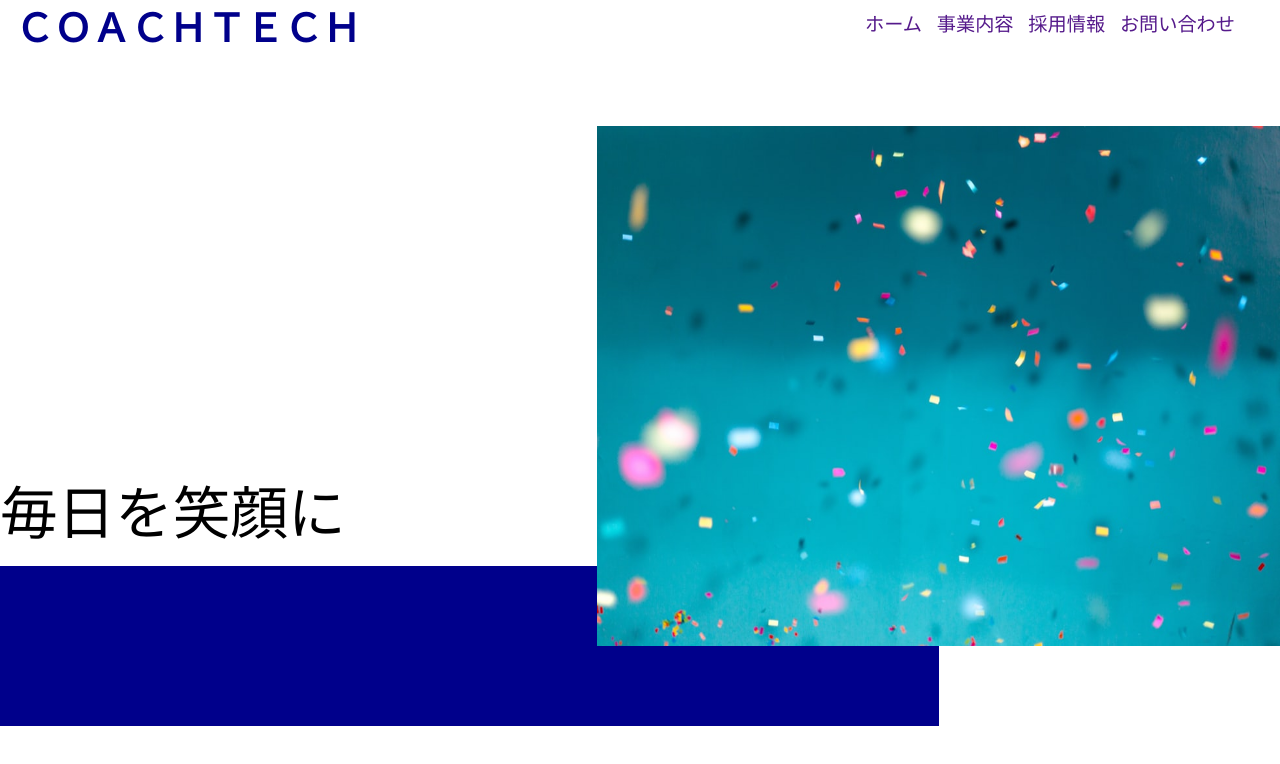
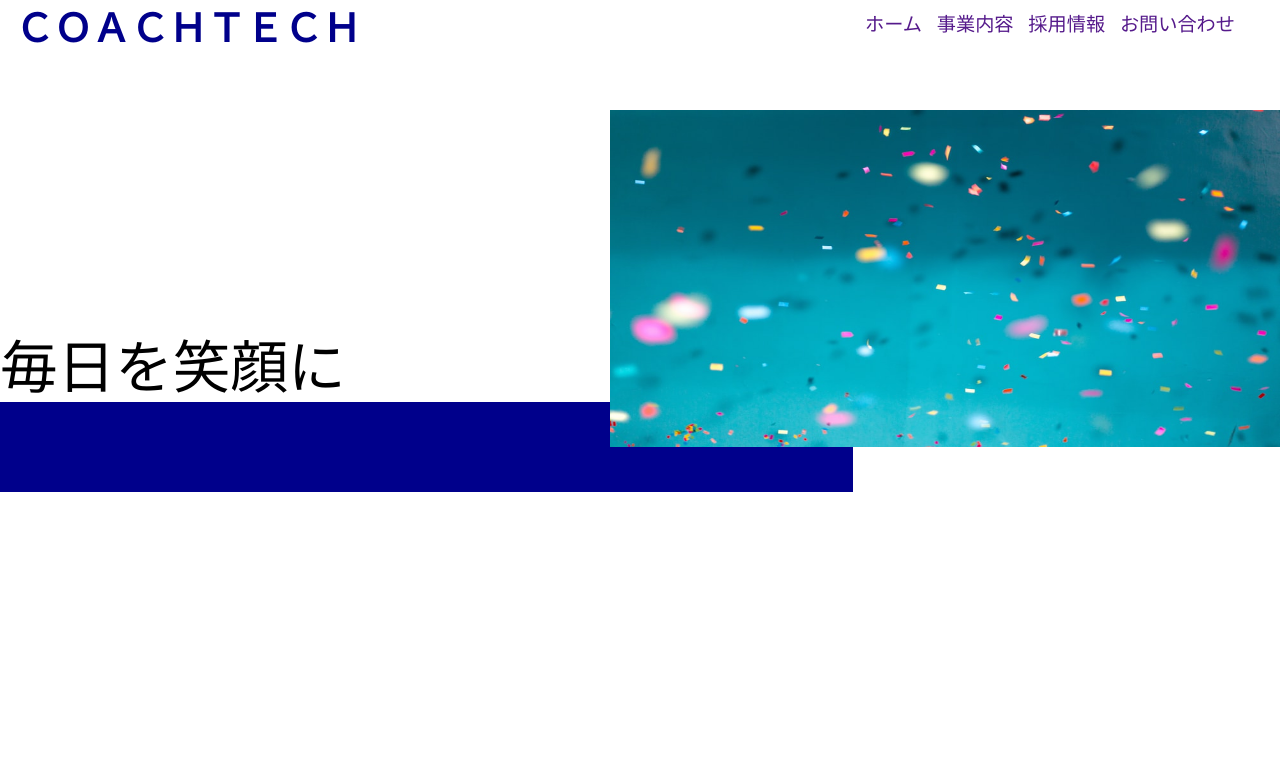
Before and after one commit to ayuka-maruyama/20240202_maruyama_css, a plain HTML site: page index.html in a window 1280 px wide. Drawn offline with Linux system fonts and the light colour scheme.

Commit message:
任意のメッセージ

```diff
--- a/style.css
+++ b/style.css
@@ -1,3 +1,8 @@
+body {
+    width: 100vw;
+    height: 100%;
+}
+
 header {
     display: flex;
     justify-content: space-between;
@@ -29,10 +34,8 @@ header {
 
 .main {
     display: grid;
-    grid-template-columns: 5fr 2fr 4fr 4fr;
-    grid-template-rows: 6vh 45vh
-        /*7vh*/
-        10vh 10vh 10vh 7vh;
+    grid-template-columns: 7fr 3fr 4fr 7fr;
+    grid-template-rows: 7% 50% 15% 10% 10% 7%;
 }
 
 .main__img {
@@ -55,6 +58,7 @@ header {
     grid-row-end: 4;
     font-size: 4.5vw;
     font-weight: 300;
+    padding-top: 5px;
 }
 
 .main__content {
```
